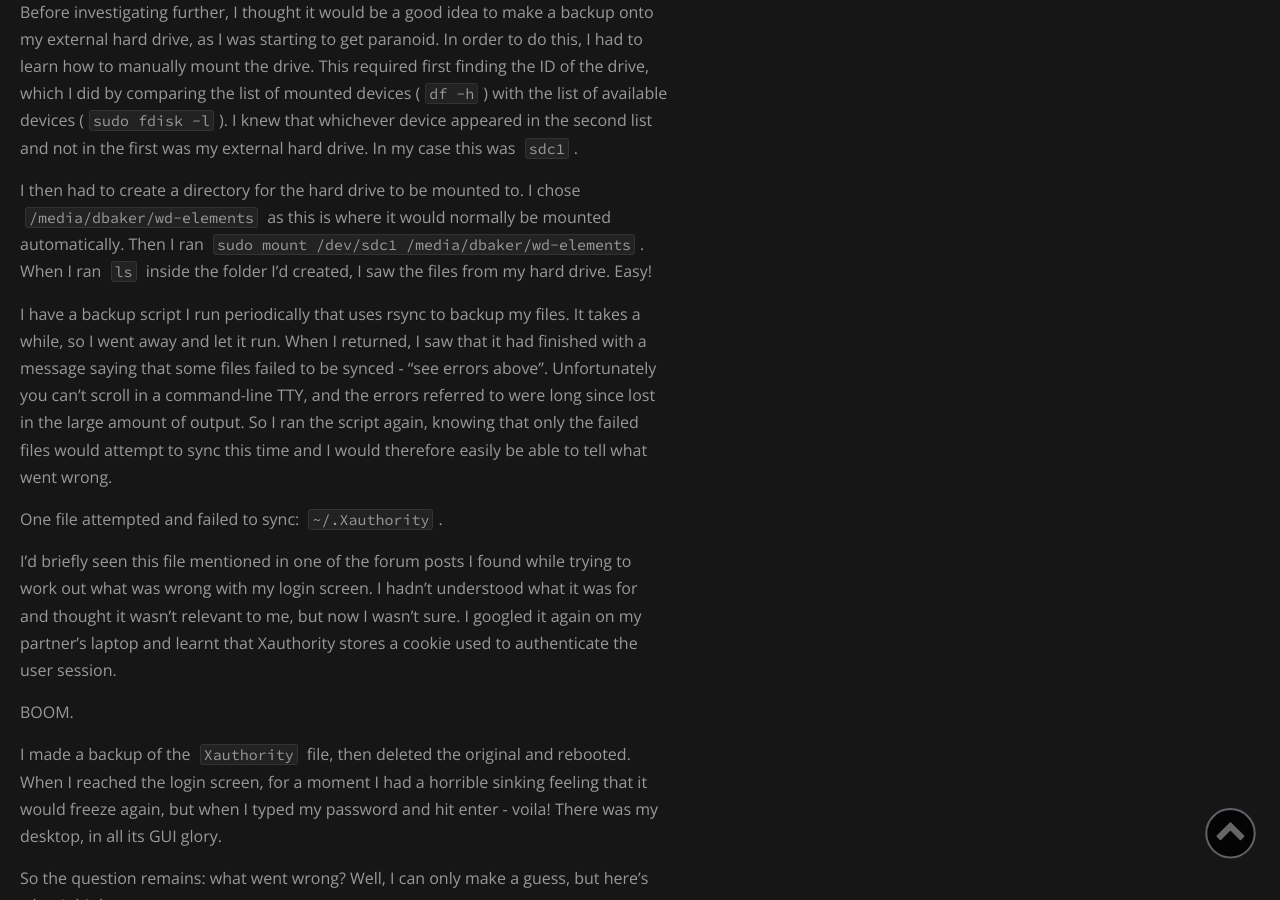
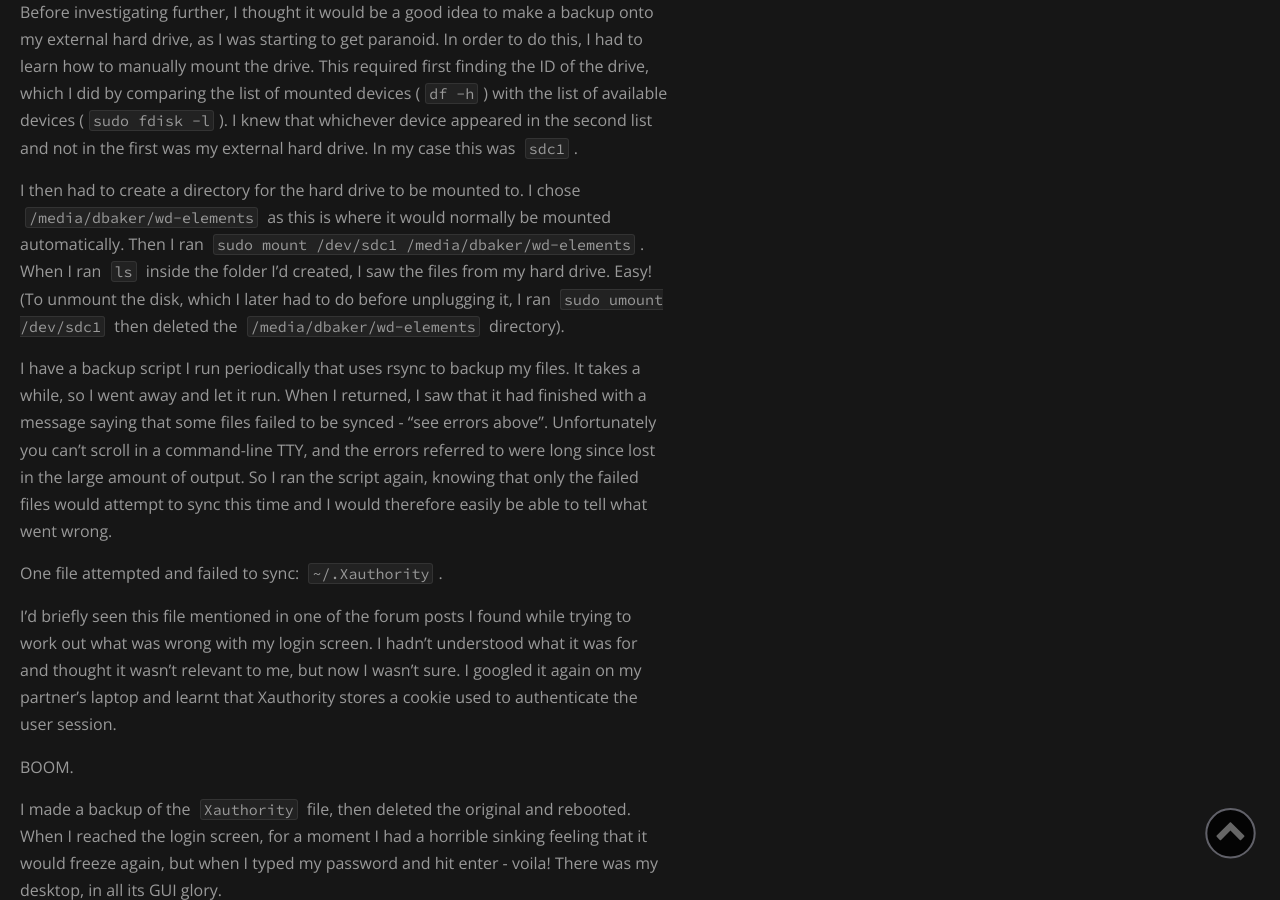
Before and after one commit to d-baker/nightmarewebsite, a Jekyll site: the page built from _posts/2018-12-01-xauthority.markdown, in a window 1280 px wide and 900 px high, scrolled down 1037 px. Built offline with Jekyll 4.4.1, drawn with Linux system fonts in a browser that asks for light colours; some web fonts are replaced.

Commit message:
Add note on how to unmount drives

```diff
--- a/_posts/2018-12-01-xauthority.markdown
+++ b/_posts/2018-12-01-xauthority.markdown
@@ -17,7 +17,7 @@ At this point I was beginning to panic. My partner had been googling the issue,
 
 Before investigating further, I thought it would be a good idea to make a backup onto my external hard drive, as I was starting to get paranoid. In order to do this, I had to learn how to manually mount the drive. This required first finding the ID of the drive, which I did by comparing the list of mounted devices (`df -h`) with the list of available devices (`sudo fdisk -l`). I knew that whichever device appeared in the second list and not in the first was my external hard drive. In my case this was `sdc1`.
 
-I then had to create a directory for the hard drive to be mounted to. I chose `/media/dbaker/wd-elements` as this is where it would normally be mounted automatically. Then I ran `sudo mount /dev/sdc1 /media/dbaker/wd-elements`. When I ran `ls` inside the folder I'd created, I saw the files from my hard drive. Easy!
+I then had to create a directory for the hard drive to be mounted to. I chose `/media/dbaker/wd-elements` as this is where it would normally be mounted automatically. Then I ran `sudo mount /dev/sdc1 /media/dbaker/wd-elements`. When I ran `ls` inside the folder I'd created, I saw the files from my hard drive. Easy! (To unmount the disk, which I later had to do before unplugging it, I ran `sudo umount /dev/sdc1` then deleted the `/media/dbaker/wd-elements` directory).
 
 I have a backup script I run periodically that uses rsync to backup my files. It takes a while, so I went away and let it run. When I returned, I saw that it had finished with a message saying that some files failed to be synced - "see errors above". Unfortunately you can't scroll in a command-line TTY, and the errors referred to were long since lost in the large amount of output. So I ran the script again, knowing that only the failed files would attempt to sync this time and I would therefore easily be able to tell what went wrong.
 
```
